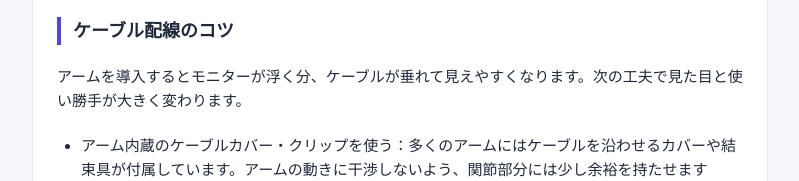
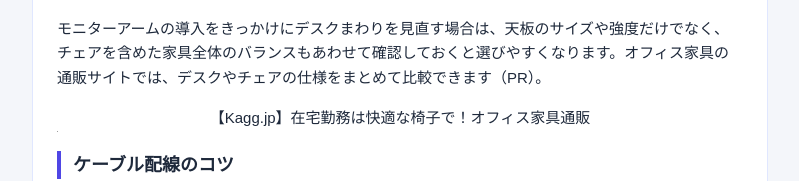
Before and after one commit to omni-labo/work-navi, a plain HTML site: page monitor-arm.html in a window 1280 px wide. Shown: the part 1629-1810 px from the top of the page, without its empty margins (240-1039 px from the left). Drawn offline with nearby package versions, Linux system fonts and the light colour scheme; grey boxes are pictures that could not be loaded.

Commit message:
記事本文中に文脈広告リンクを追加（クリック導線強化）

```diff
--- a/monitor-arm.html
+++ b/monitor-arm.html
@@ -58,6 +58,10 @@
       <li>背面の幕板：デスク背面に幕板（モデスティパネル）があると、クランプが取り付けられない場合があります</li>
     </ul>
 
+    <p>モニターアームの導入をきっかけにデスクまわりを見直す場合は、天板のサイズや強度だけでなく、チェアを含めた家具全体のバランスもあわせて確認しておくと選びやすくなります。オフィス家具の通販サイトでは、デスクやチェアの仕様をまとめて比較できます（PR）。</p>
+    <p style="text-align:center;margin:16px 0 4px;"><a href="https://px.a8.net/svt/ejp?a8mat=4BGUDO+BUAK36+486W+60WN6" rel="nofollow">【Kagg.jp】在宅勤務は快適な椅子で！オフィス家具通販</a>
+<img border="0" width="1" height="1" src="https://www15.a8.net/0.gif?a8mat=4BGUDO+BUAK36+486W+60WN6" alt=""></p>
+
     <h2 class="font-bold text-lg border-l-4 border-indigo-600 pl-3">ケーブル配線のコツ</h2>
     <p>アームを導入するとモニターが浮く分、ケーブルが垂れて見えやすくなります。次の工夫で見た目と使い勝手が大きく変わります。</p>
     <ul class="list-disc pl-6 space-y-1">
```
